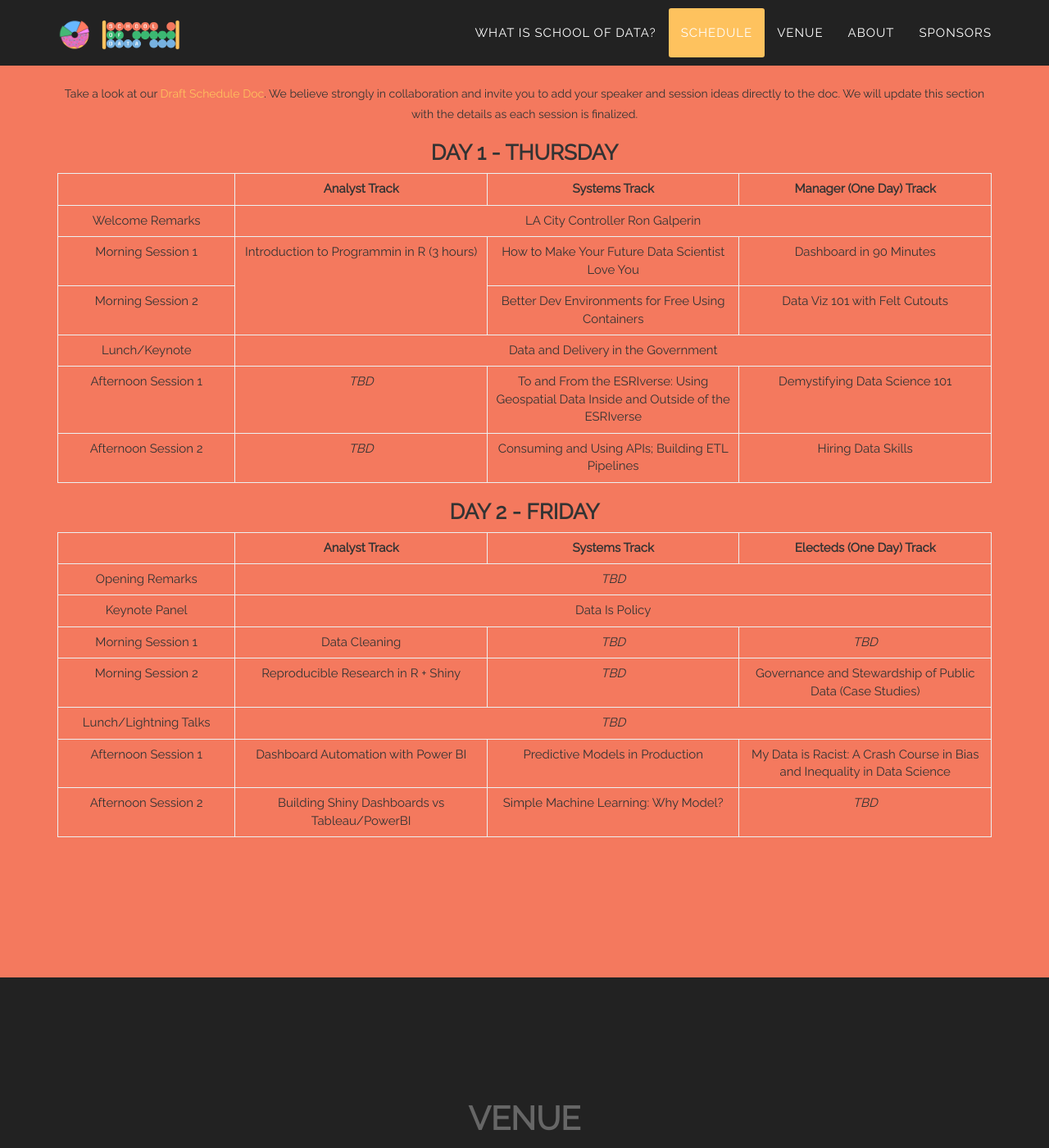
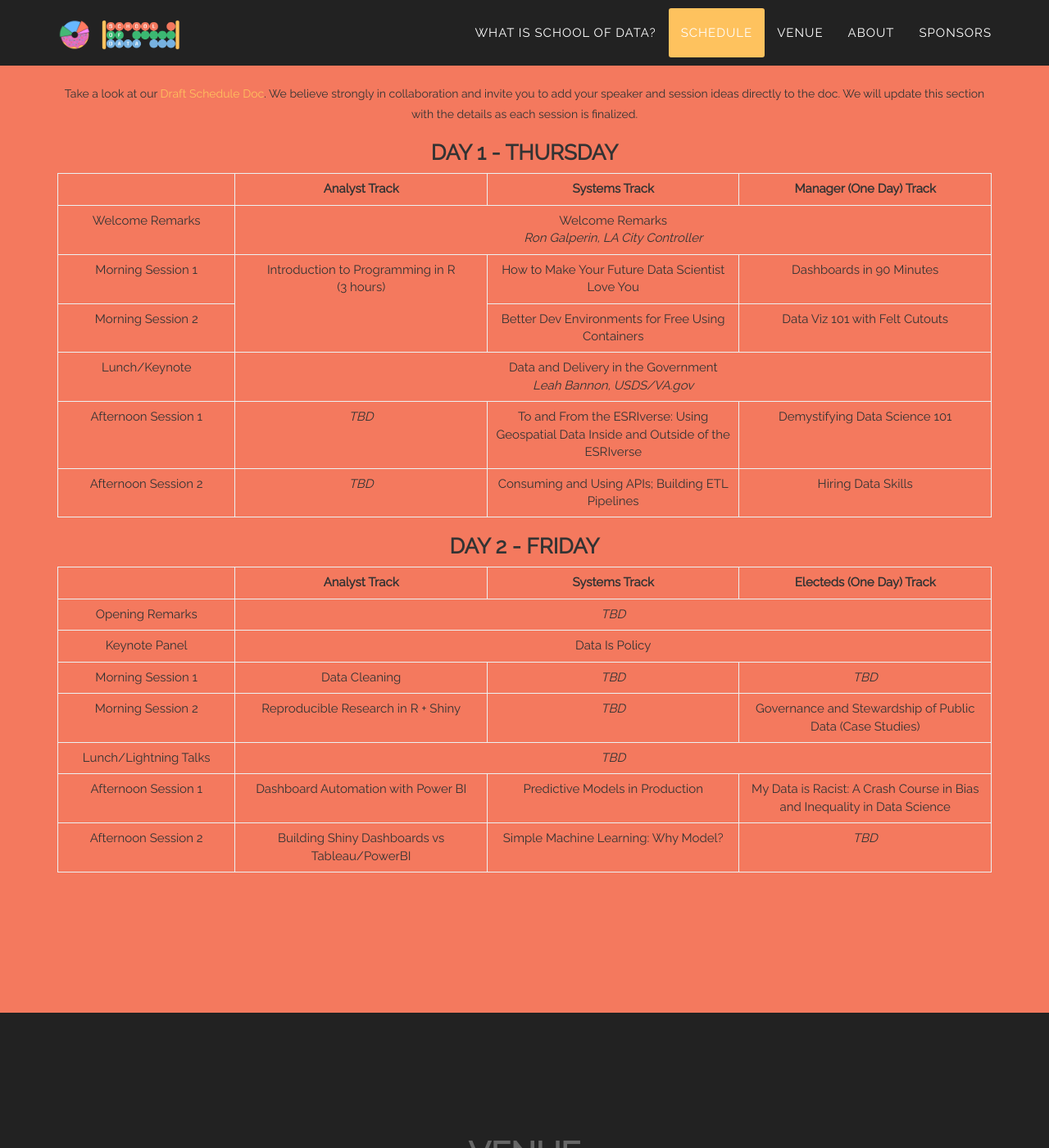
Before and after one commit to compilerla/school-of-data, a Jekyll site: the page built from index.html, in a window 1280 px wide and 1400 px high, scrolled down 1822 px. Shown: the whole window at 82% size. Built offline with Jekyll 4.4.1, drawn with Linux system fonts in a browser that asks for light colours; some web fonts are replaced; comment, search, counter and statistics services are not loaded.

Commit message:
styling and content updates

```diff
--- a/_includes/schedule.html
+++ b/_includes/schedule.html
@@ -20,13 +20,13 @@
                         <tbody>
                             <tr>
                                 <td>Welcome Remarks</td>
-                                <td colspan="3">LA City Controller Ron Galperin</td>
+                                <td colspan="3">Welcome Remarks<br><em>Ron Galperin, LA City Controller</em></td>
                             </tr>
                             <tr>
                                 <td>Morning Session 1</td>
-                                <td rowspan="2">Introduction to Programmin in R (3 hours)</td>
+                                <td rowspan="2">Introduction to Programming in R<br>(3 hours)</td>
                                 <td>How to Make Your Future Data Scientist Love You</td>
-                                <td>Dashboard in 90 Minutes</td>
+                                <td>Dashboards in 90 Minutes</td>
                             </tr>
                             <tr>
                                 <td>Morning Session 2</td>
@@ -35,7 +35,7 @@
                             </tr>
                             <tr>
                                 <td>Lunch/Keynote</td>
-                                <td colspan="3">Data and Delivery in the Government</td>
+                                <td colspan="3">Data and Delivery in the Government<br><em>Leah Bannon, USDS/VA.gov</em></td>
                             </tr>
                             <tr>
                                 <td>Afternoon Session 1</td>
--- a/_includes/venue.html
+++ b/_includes/venue.html
@@ -26,7 +26,8 @@
                     <p><strong>By Car</strong> Parking is available on-site in the garage for a fee. Parking validation for attendees will not be available.</p>
                 </div>
                 <div class="col-lg-8">
-        			<iframe src="https://www.google.com/maps/embed?pb=!1m14!1m8!1m3!1d17148.37708277876!2d-118.26650516697312!3d34.04895137700397!3m2!1i1024!2i768!4f13.1!3m3!1m2!1s0x80c2c7b14c15e4f3%3A0xe52443a5499f522d!2sSouthern+California+Association+of+Governments!5e0!3m2!1sen!2sus!4v1547159682569" width="600" height="450" frameborder="0" style="border:0" allowfullscreen></iframe>
+                    <h3> Map</h3>
+        			<iframe src="https://www.google.com/maps/embed?pb=!1m14!1m8!1m3!1d17148.37708277876!2d-118.26650516697312!3d34.04895137700397!3m2!1i1024!2i768!4f13.1!3m3!1m2!1s0x80c2c7b14c15e4f3%3A0xe52443a5499f522d!2sSouthern+California+Association+of+Governments!5e0!3m2!1sen!2sus!4v1547159682569" width="100%" height="500" frameborder="0" style="border:0" allowfullscreen></iframe>
                 </div>
         	</div>
         </div>
```
